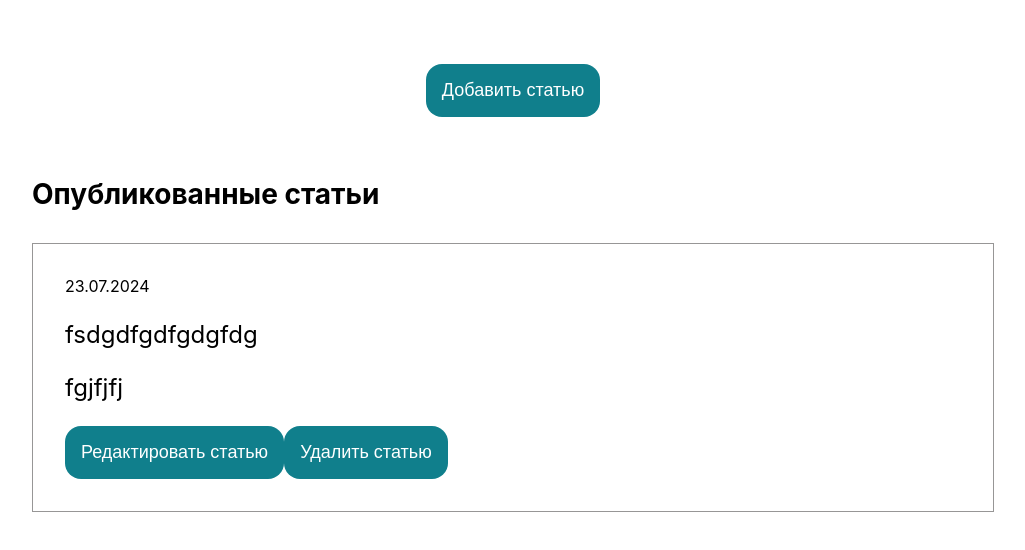
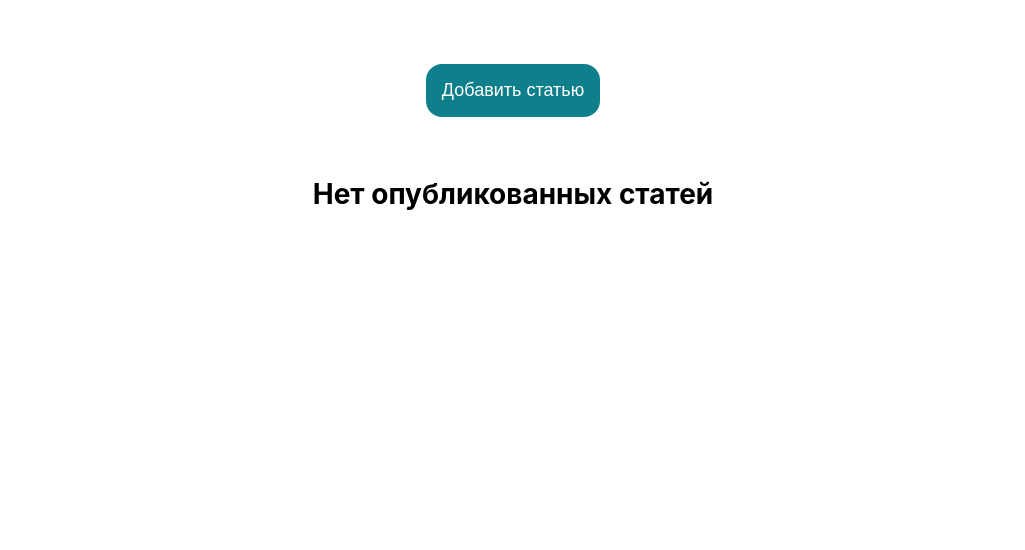
Before and after one commit to Dumacuk1993/test_auto_push, a React (Create React App) app: page / in a window 1280 px wide. Shown: the top 550 px of the page, without its empty margins (127-1152 px from the left). Built offline with nearby package versions, Linux system fonts and the light colour scheme.

Commit message:
Auto-commit

```diff
--- a/src/data.js
+++ b/src/data.js
@@ -1,12 +1,3 @@
-const dataNews = [
-  {
-    "id": "983bd4db-4686-4eae-b681-6224027061a1",
-    "html_template": "<p>fsdgdfgdfgdgfdg</p><p>fgjfjfj</p>",
-    "date": "23.07.2024",
-    "logo": "",
-    "title": "",
-    "image": ""
-  }
-];
+const dataNews = [];
 
 export default dataNews;
```
